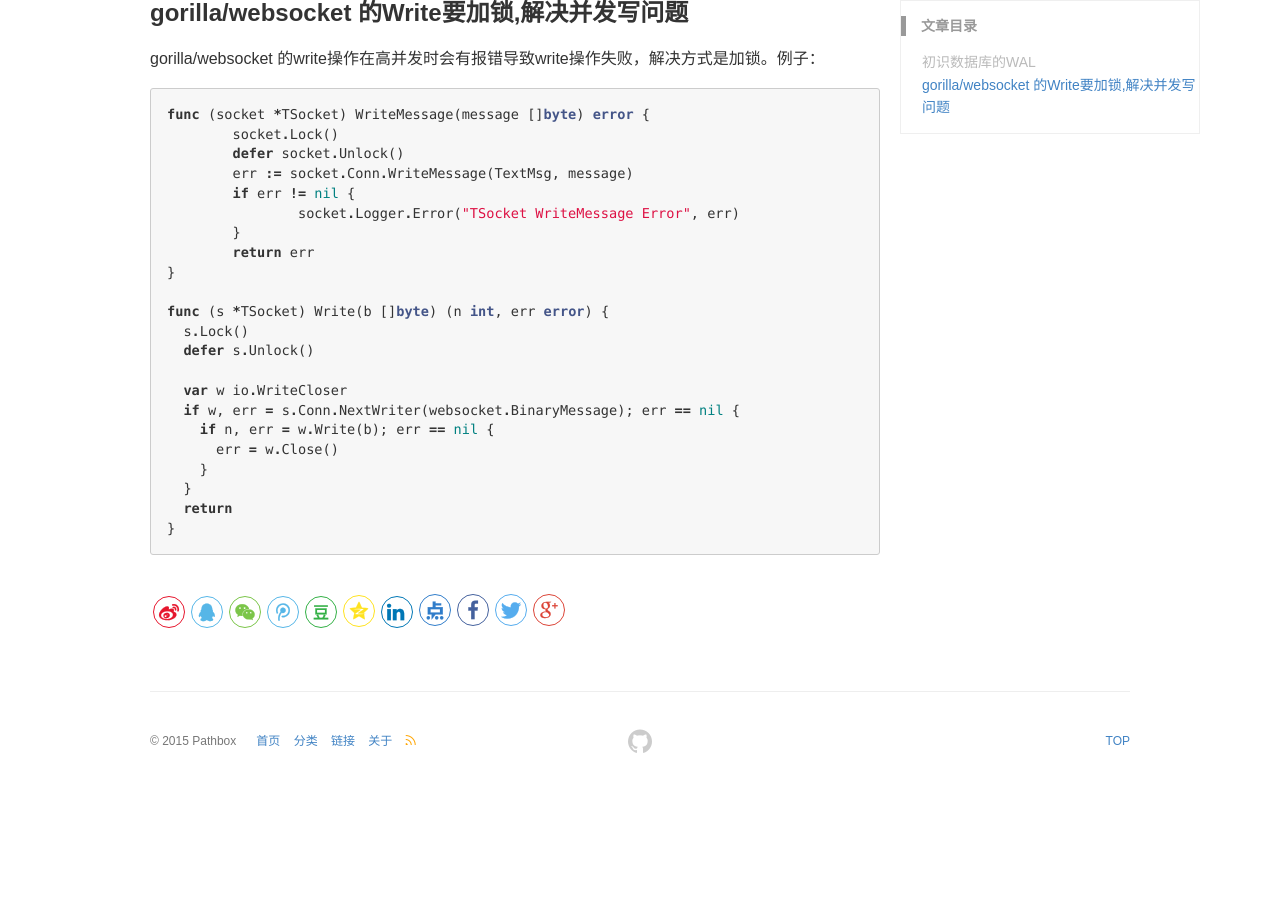
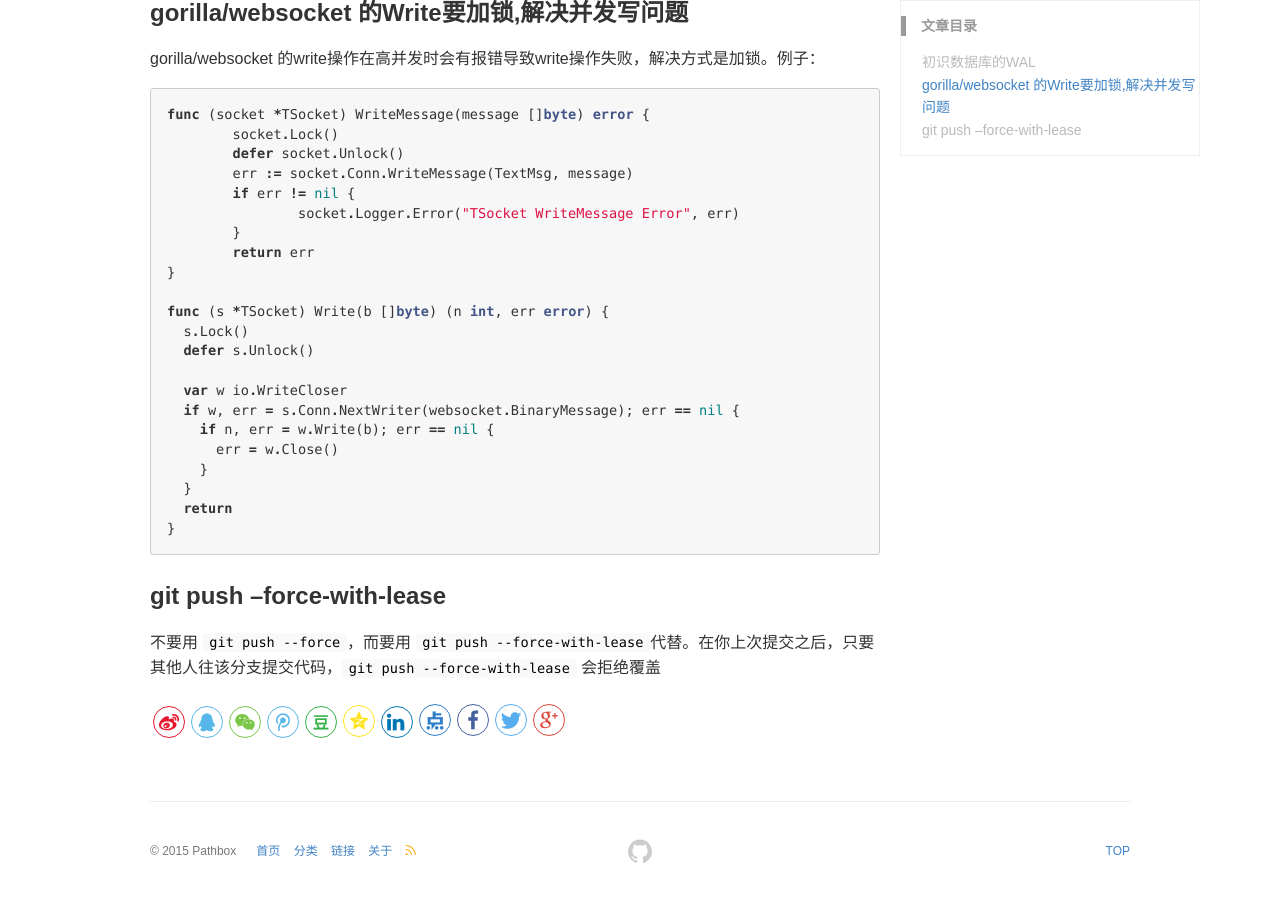
Before and after one commit to pathbox/pathbox.github.io, a Jekyll site: the page built from _posts/2018-06-26-work-summary.md, in a window 1280 px wide and 900 px high, scrolled down 1367 px. Built offline with Jekyll 4.4.1, drawn with Linux system fonts in a browser that asks for light colours; before the commit the page ends 2157 px from its top, so only the background shows below that.

Commit message:
git push --force-with-lease

````diff
--- a/_posts/2018-06-26-work-summary.md
+++ b/_posts/2018-06-26-work-summary.md
@@ -71,3 +71,7 @@
   return
 }
 ```
+
+### git push --force-with-lease
+
+不要用 `git push --force`，而要用 `git push --force-with-lease`代替。在你上次提交之后，只要其他人往该分支提交代码，`git push --force-with-lease` 会拒绝覆盖
````
